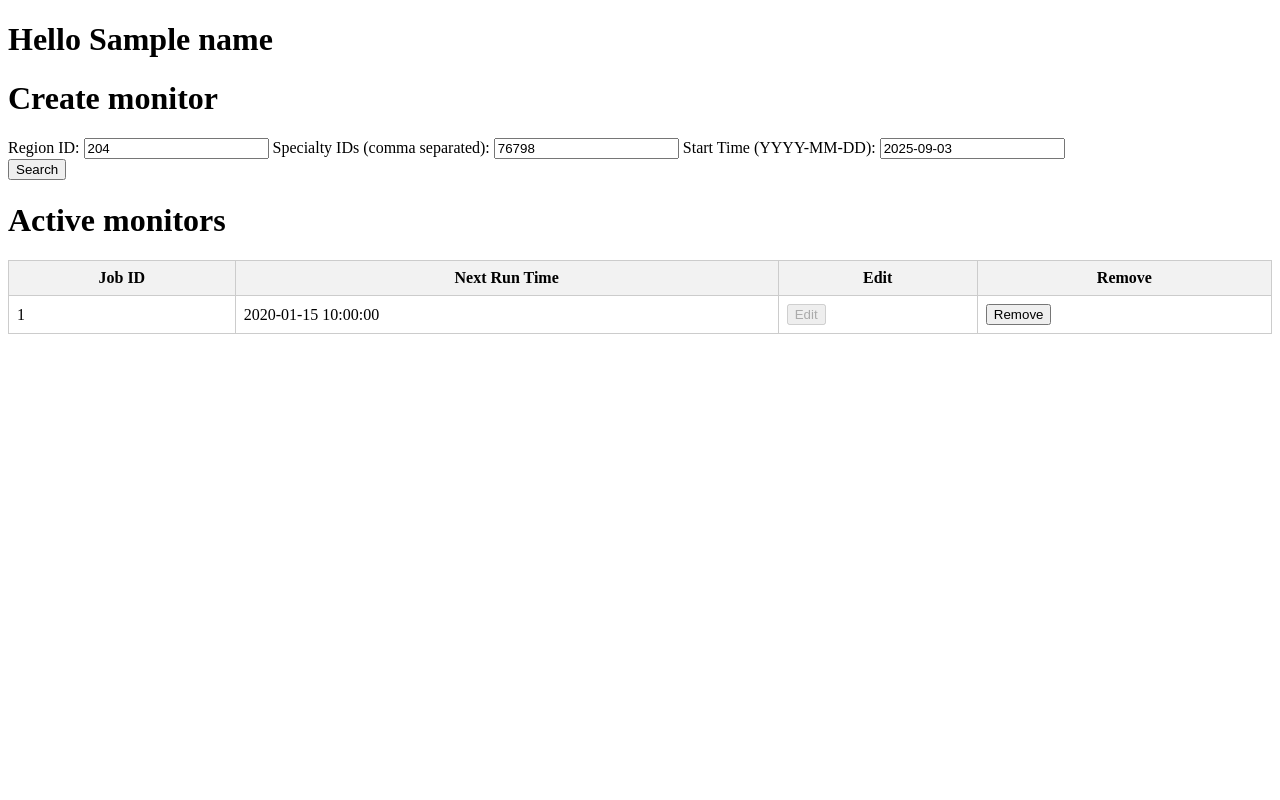
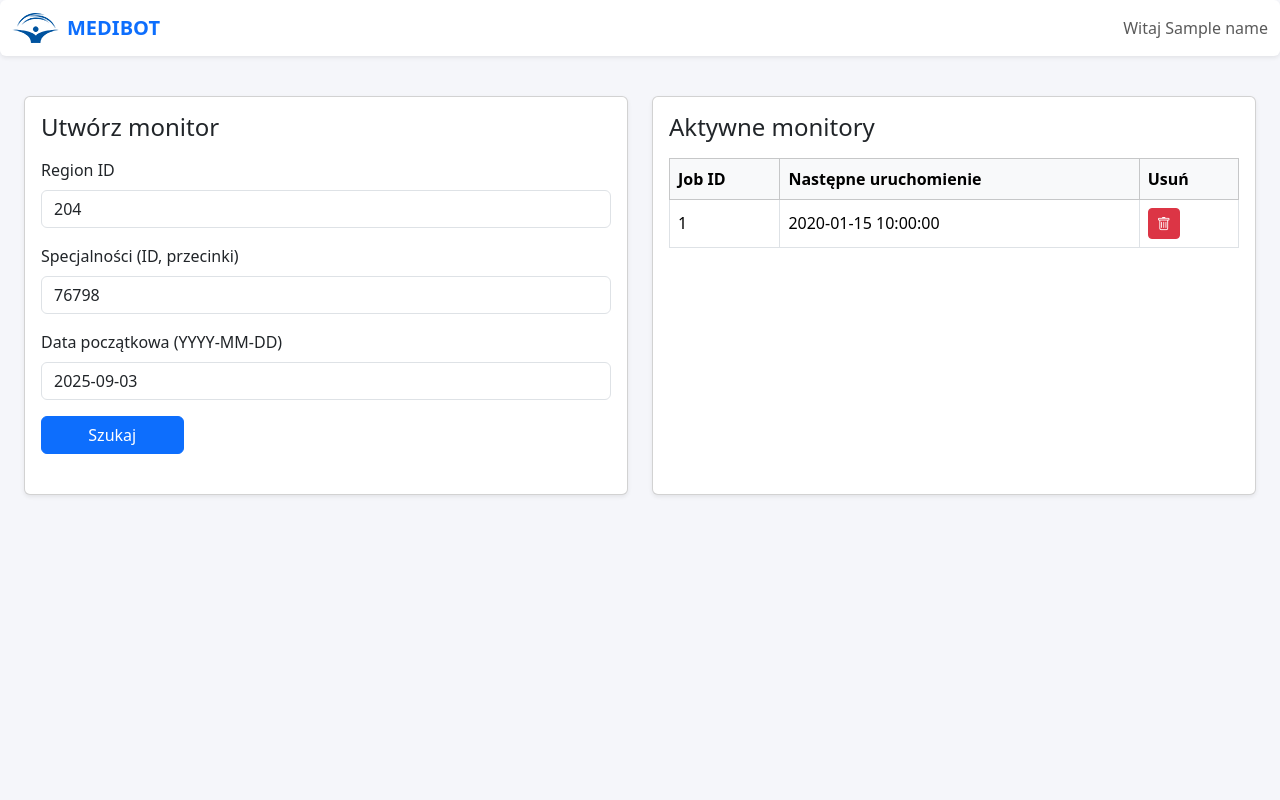
Before and after one commit to atais/medibot, a FastAPI app: template templates/index.html in a window 1280 px wide. Run offline with FastAPI, Linux system fonts and the light colour scheme; the template is opened without the code that fills it: most values are stand-ins (such as "Sample title", 1, 10 or a date in 2020); parts of the project's set-up code (start-up, migrations or seed data) failed here and were passed over; some libraries are stand-ins or nearby versions.

Commit message:
nice index.html

```diff
--- a/templates/index.html
+++ b/templates/index.html
@@ -1,50 +1,77 @@
 <!DOCTYPE html>
-<html>
+<html lang="pl">
 
 <head>
-    <title>Home</title>
+    <meta name="viewport" content="width=device-width, initial-scale=1">
+    <title>MEDIBOT | Home</title>
+    <link rel="icon" type="image/x-icon" href="/static/favicon.ico">
+    <link href="https://cdn.jsdelivr.net/npm/bootstrap@5.3.8/dist/css/bootstrap.min.css" rel="stylesheet">
+    <link rel="stylesheet" href="https://cdn.jsdelivr.net/npm/bootstrap-icons@1.11.3/font/bootstrap-icons.min.css">
     <style>
-        table {
-            border-collapse: collapse;
-            width: 100%;
-        }
-
-        th, td {
-            border: 1px solid #ccc;
-            padding: 8px;
-        }
-
-        th {
-            background: #f2f2f2;
+        body {
+            background: #f5f6fa;
+            min-height: 100vh;
         }
     </style>
 </head>
 
 <body>
-<h1>Hello {{ name }}</h1>
+<!-- Navigation Bar -->
+<nav class="navbar navbar-expand-lg navbar-light bg-white shadow-sm mb-4 rounded">
+    <div class="container-fluid">
+        <a class="navbar-brand d-flex align-items-center" href="#">
+            <img src="/static/medi_ico.png" alt="Logo" class="me-2" style="height:30px;">
+            <span class="fw-bold text-primary">MEDIBOT</span>
+        </a>
+        <span class="navbar-text ms-auto">
+                Witaj {{ name }}
+            </span>
+    </div>
+</nav>
+<!-- End Navigation Bar -->
 
-<h1>Create monitor</h1>
-<form method="get" action="/search">
-    <label for="region_ids">Region ID:</label>
-    <input type="text" id="region_ids" name="region_ids" value="204" required>
-
-    <label for="specialty_ids">Specialty IDs (comma separated):</label>
-    <input type="text" id="specialty_ids" name="specialty_ids" value="76798" required>
-
-    <label for="start_time">Start Time (YYYY-MM-DD):</label>
-    <input type="text" id="start_time" name="start_time" value="2025-09-03" required>
-    <br>
-    <button type="submit">Search</button>
+<div class="container-fluid px-2 px-md-4 py-3">
+    <div class="row g-4">
+        <div class="col-12 col-lg-6">
+            <div class="card shadow-sm h-100">
+                <div class="card-body">
+                    <h2 class="h4 mb-3">Utwórz monitor</h2>
+                    <form method="get" action="/search" class="row g-3 mb-4">
+                        <div class="col-md-12">
+                            <label for="region_ids" class="form-label">Region ID</label>
+                            <input type="text" class="form-control" id="region_ids" name="region_ids" value="204"
+                                   required>
+                        </div>
+                        <div class="col-md-12">
+                            <label for="specialty_ids" class="form-label">Specjalności (ID, przecinki)</label>
+                            <input type="text" class="form-control" id="specialty_ids" name="specialty_ids"
+                                   value="76798" required>
+                        </div>
+                        <div class="col-md-12">
+                            <label for="start_time" class="form-label">Data początkowa (YYYY-MM-DD)</label>
+                            <input type="text" class="form-control" id="start_time" name="start_time"
+                                   value="2025-09-03" required>
+                        </div>
+                        <div class="col-12">
+                            <button type="submit" class="btn btn-primary" style="width: 25%; min-width: 120px;">Szukaj
+                            </button>
+                        </div>
                     </form>
-
-<h1>Active monitors</h1>
-<table>
-    <thead>
+                </div>
+            </div>
+        </div>
+        <div class="col-12 col-lg-6">
+            <div class="card shadow-sm h-100">
+                <div class="card-body">
+                    <h2 class="h4 mb-3">Aktywne monitory</h2>
+                    <div class="table-responsive">
+                        <table class="table table-bordered align-middle">
+                            <thead class="table-light">
                             <tr>
                                 <th>Job ID</th>
-            <th>Next Run Time</th>
-            <th>Edit</th>
-            <th>Remove</th>
+                                <th>Następne uruchomienie</th>
+<!--                                <th>Edycja</th>-->
+                                <th>Usuń</th>
                             </tr>
                             </thead>
                             <tbody>
@@ -52,28 +79,37 @@
                             <tr>
                                 <td>{{ job.id }}</td>
                                 <td>{{ job.next_run_time }}</td>
-            <td>
-                <form method="get" action="/edit_job/{{ job.id }}">
-                    <button type="submit" disabled>Edit</button>
-                </form>
-            </td>
+<!--                                <td>-->
+<!--                                    <form method="get" action="/edit_job/{{ job.id }}">-->
+<!--                                        <button type="submit" class="btn btn-secondary btn-sm" disabled-->
+<!--                                                aria-label="Edytuj">-->
+<!--                                            <i class="bi bi-pencil"></i>-->
+<!--                                        </button>-->
+<!--                                    </form>-->
+<!--                                </td>-->
                                 <td>
                                     <form method="post" action="/remove_job/{{ job.id }}">
-                    <button type="submit">Remove</button>
+                                        <button type="submit" class="btn btn-danger btn-sm" aria-label="Usuń">
+                                            <i class="bi bi-trash"></i>
+                                        </button>
                                     </form>
                                 </td>
                             </tr>
                             {% endfor %}
                             </tbody>
                         </table>
-
-</body>
-
+                    </div>
+                </div>
+            </div>
+        </div>
+    </div>
+</div>
+<script src="https://cdn.jsdelivr.net/npm/bootstrap@5.3.8/dist/js/bootstrap.bundle.min.js"></script>
 <!-- Firebase CDN Scripts -->
 <script src="https://www.gstatic.com/firebasejs/12.2.1/firebase-app-compat.js"></script>
 <script src="https://www.gstatic.com/firebasejs/12.2.1/firebase-messaging-compat.js"></script>
-
 <!-- Include FCM JavaScript for push notifications -->
 <script src="/static/fcm.js"></script>
+</body>
 
 </html>
--- a/templates/login.html
+++ b/templates/login.html
@@ -1,6 +1,7 @@
 <!DOCTYPE html>
 <html lang="pl">
 <head>
+    <meta name="viewport" content="width=device-width, initial-scale=1">
     <title>MEDIBOT | Login</title>
     <link rel="icon" type="image/x-icon" href="/static/favicon.ico">
     <link href="https://cdn.jsdelivr.net/npm/bootstrap@5.3.8/dist/css/bootstrap.min.css" rel="stylesheet">
```
Lines whose indentation alone changed are shown as unchanged.
